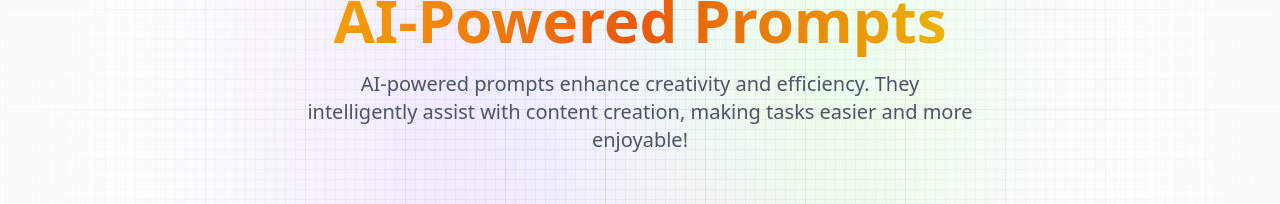
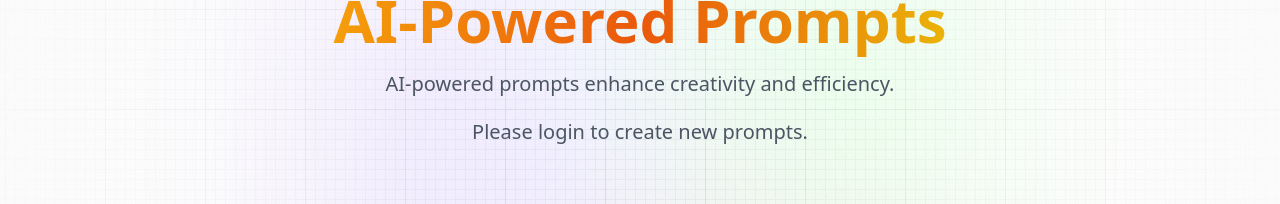
Before and after one commit to mnoushadmhd/netlifypromptopia, a Next.js app: page / in a window 1280 px wide. Shown: the part 196-400 px from the top of the page. Built offline with nearby package versions, Linux system fonts and the light colour scheme; no server answers; the database is empty.

Commit message:
content change

```diff
--- a/app/page.jsx
+++ b/app/page.jsx
@@ -8,7 +8,8 @@ const Home = () => {
             <br className="max-md:hidden"/>
             <span className="orange_gradient text-center">AI-Powered Prompts</span>
         </h1>
-        <p className="desc text-center">AI-powered prompts enhance creativity and efficiency. They intelligently assist with content creation, making tasks easier and more enjoyable!</p>
+        <p className="desc text-center">AI-powered prompts enhance creativity and efficiency. </p>
+        <p className="desc text-center">Please login to create new prompts.</p>
 
         <Feed />
     </section>
```
